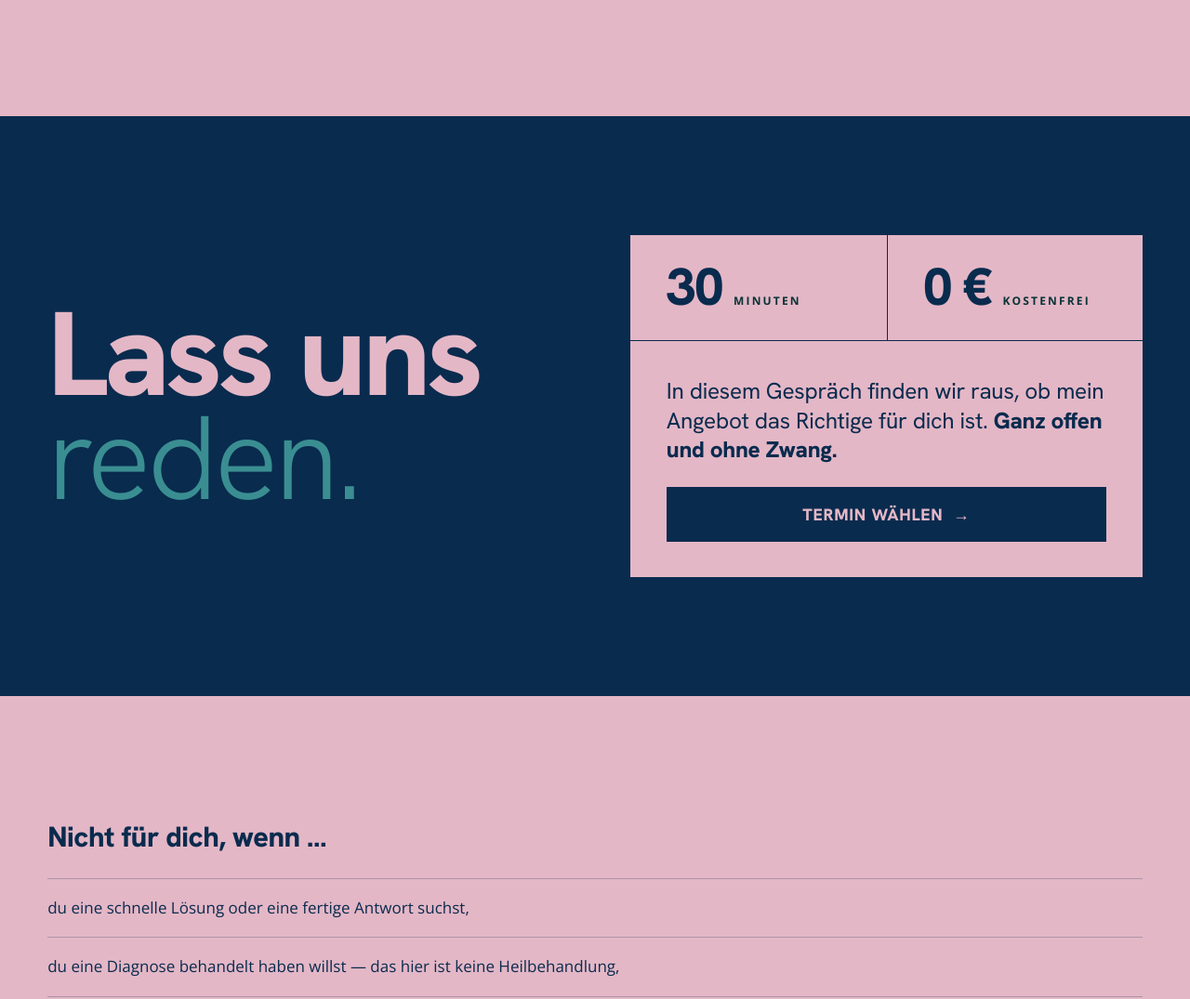
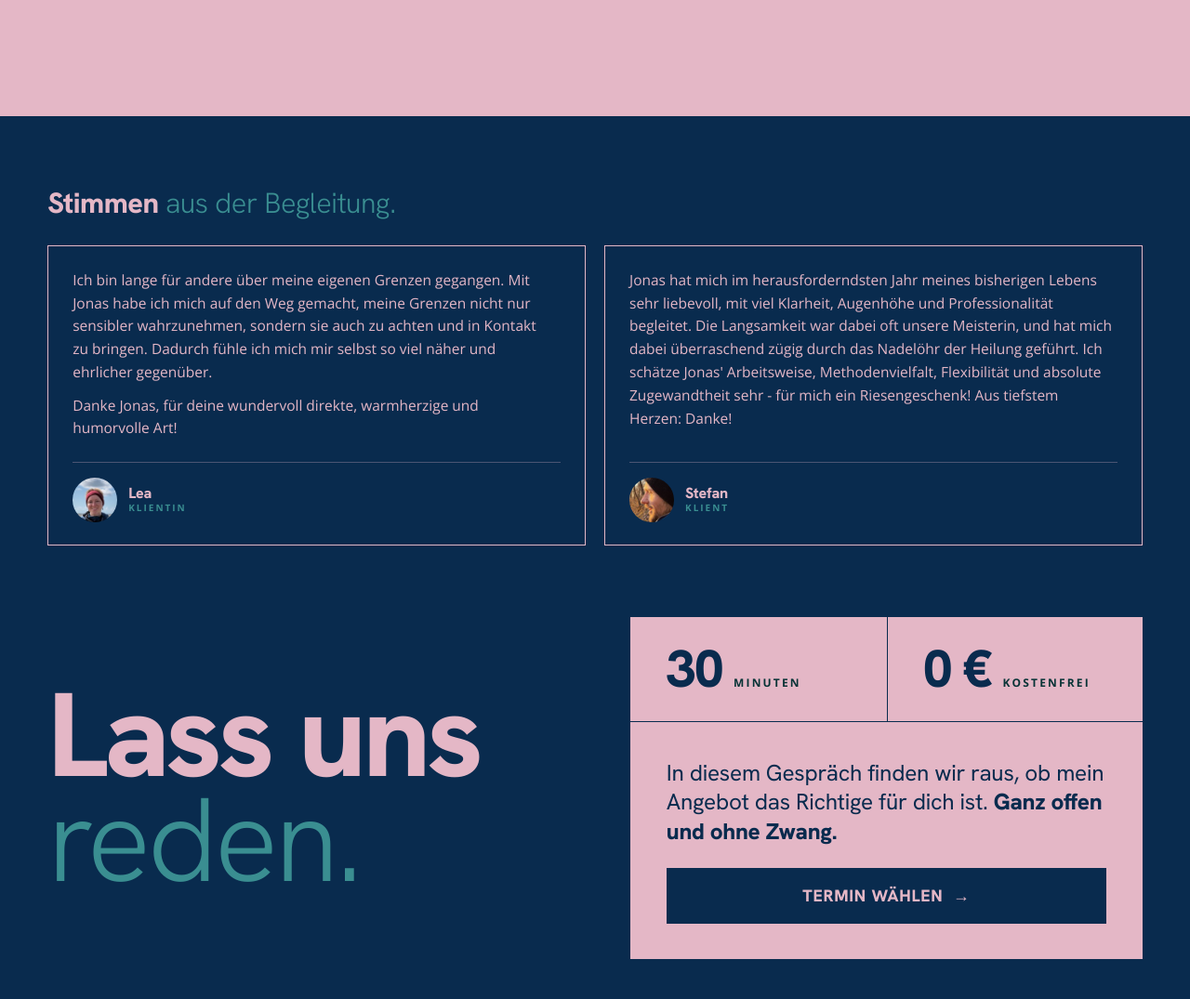
Before and after one commit to jonaszimmermann12/jonaszimmermann-website, a plain HTML site: page index.html in a window 1280 px wide. Shown: the part 6684-7759 px from the top of the page at 93% size. Drawn offline with Linux system fonts and the light colour scheme.

Commit message:
Stimmen aus der Begleitung: Testimonials Lea und Stefan; keine psychotherapeutische Heilbehandlung
Co-Authored-By: Claude Opus 5.5 <noreply@anthropic.com>

```diff
--- a/index.html
+++ b/index.html
@@ -175,6 +175,22 @@
     .fit li{padding:18px 0;border-top:1px solid rgba(9,43,78,0.25);font-size:17px;line-height:1.55}
     .fit li:last-child{border-bottom:1px solid rgba(9,43,78,0.25)}
 
+    /* Stimmen (Testimonials) */
+    .voices{background:var(--ink);padding:clamp(64px,6vw,96px) var(--gutter) 0}
+    .voices>.wrap{display:flex;flex-direction:column;gap:28px}
+    .voices h2{font-size:clamp(26px,2.4vw,36px);line-height:1.1;letter-spacing:-0.015em;font-weight:800}
+    .voices h2 .l{color:var(--petrol-high)}
+    .voices-grid{display:grid;grid-template-columns:repeat(2,1fr);gap:20px;align-items:stretch}
+    .voice{display:flex;flex-direction:column;justify-content:space-between;gap:24px;border:1px solid var(--rose);padding:24px 26px}
+    .voice blockquote{margin:0;font-size:15.5px;line-height:1.6;text-wrap:pretty}
+    .voice blockquote p{margin:0}
+    .voice blockquote p+p{margin-top:0.7em}
+    .voice figcaption{display:flex;align-items:center;gap:12px;border-top:1px solid rgba(228,183,198,0.3);padding-top:16px}
+    .voice figcaption img{width:48px;height:48px;border-radius:50%;object-fit:cover}
+    .voice figcaption b{display:block;font-family:var(--font-display);font-size:16px;font-weight:800;letter-spacing:-0.01em;line-height:1.1}
+    .voice figcaption small{display:block;font-size:10px;font-weight:700;letter-spacing:0.2em;text-transform:uppercase;color:var(--petrol-high)}
+    .voices + .talk{padding-top:clamp(64px,6vw,96px)}
+
     /* Footer */
     .foot{display:flex;flex-wrap:wrap;gap:12px 32px;justify-content:space-between;padding:32px var(--gutter);background:var(--petrol-deep);color:var(--petrol-high);font-size:12px;font-weight:600;letter-spacing:0.16em;text-transform:uppercase}
     .foot nav{display:flex;flex-wrap:wrap;gap:24px}
@@ -237,7 +253,13 @@
       .step>div{gap:10px}
       .step h3{font-size:clamp(22px,5.8vw,30px);line-height:1.12}
       .step p{font-size:16px}
+      .voices{padding:56px 20px 0}
+      .voices h2{font-size:26px}
+      .voices-grid{grid-template-columns:1fr;gap:12px}
+      .voice{padding:20px;gap:20px}
+      .voice blockquote{font-size:15px}
       .talk{padding:72px 20px 80px}
+      .voices + .talk{padding-top:56px}
       .talk>.wrap{grid-template-columns:1fr;gap:40px}
       .talk h2{font-size:clamp(64px,18vw,164px);line-height:0.9}
       .fact{flex-direction:column;align-items:flex-start;gap:8px;padding:22px 20px}
@@ -396,6 +418,22 @@
     </div>
   </section>
 
+  <section id="stimmen" class="voices" aria-labelledby="stimmen-h">
+    <div class="wrap">
+      <h2 class="d" id="stimmen-h">Stimmen <span class="l">aus der Begleitung.</span></h2>
+      <div class="voices-grid">
+        <figure class="voice">
+          <blockquote><p>Ich bin lange für andere über meine eigenen Grenzen gegangen. Mit Jonas habe ich mich auf den Weg gemacht, meine Grenzen nicht nur sensibler wahrzunehmen, sondern sie auch zu achten und in Kontakt zu bringen. Dadurch fühle ich mich mir selbst so viel näher und ehrlicher gegenüber.</p><p>Danke Jonas, für deine wundervoll direkte, warmherzige und humorvolle Art!</p></blockquote>
+          <figcaption><img src="assets/testimonials/lea.jpg" width="48" height="48" alt="Lea" loading="lazy"><span><b>Lea</b><small>Klientin</small></span></figcaption>
+        </figure>
+        <figure class="voice">
+          <blockquote><p>Jonas hat mich im herausforderndsten Jahr meines bisherigen Lebens sehr liebevoll, mit viel Klarheit, Augenhöhe und Professionalität begleitet. Die Langsamkeit war dabei oft unsere Meisterin, und hat mich dabei überraschend zügig durch das Nadelöhr der Heilung geführt. Ich schätze Jonas' Arbeitsweise, Methodenvielfalt, Flexibilität und absolute Zugewandtheit sehr - für mich ein Riesengeschenk! Aus tiefstem Herzen: Danke!</p></blockquote>
+          <figcaption><img src="assets/testimonials/stefan.jpg" width="48" height="48" alt="Stefan" loading="lazy"><span><b>Stefan</b><small>Klient</small></span></figcaption>
+        </figure>
+      </div>
+    </div>
+  </section>
+
   <section id="reden" class="talk">
     <div class="wrap">
       <h2 class="d"><span>Lass uns</span><span class="l">reden.</span></h2>
@@ -415,7 +453,7 @@
       <h3 class="d">Nicht für dich, wenn …</h3>
       <ul>
         <li>du eine schnelle Lösung oder eine fertige Antwort suchst,</li>
-        <li>du eine Diagnose behandelt haben willst — das hier ist keine Heilbehandlung,</li>
+        <li>du eine Diagnose behandelt haben willst — das hier ist keine psychotherapeutische Heilbehandlung,</li>
         <li>du nicht bereit bist, ehrlich zu dir zu sein,</li>
         <li>du deine Komfortzone nicht verlassen möchtest,</li>
         <li>du nicht bereit bist, die notwendigen Veränderungen in deinem Leben umzusetzen.</li>
```
Also changed, not shown: assets/testimonials/lea.jpg (added), assets/testimonials/stefan.jpg (added).
